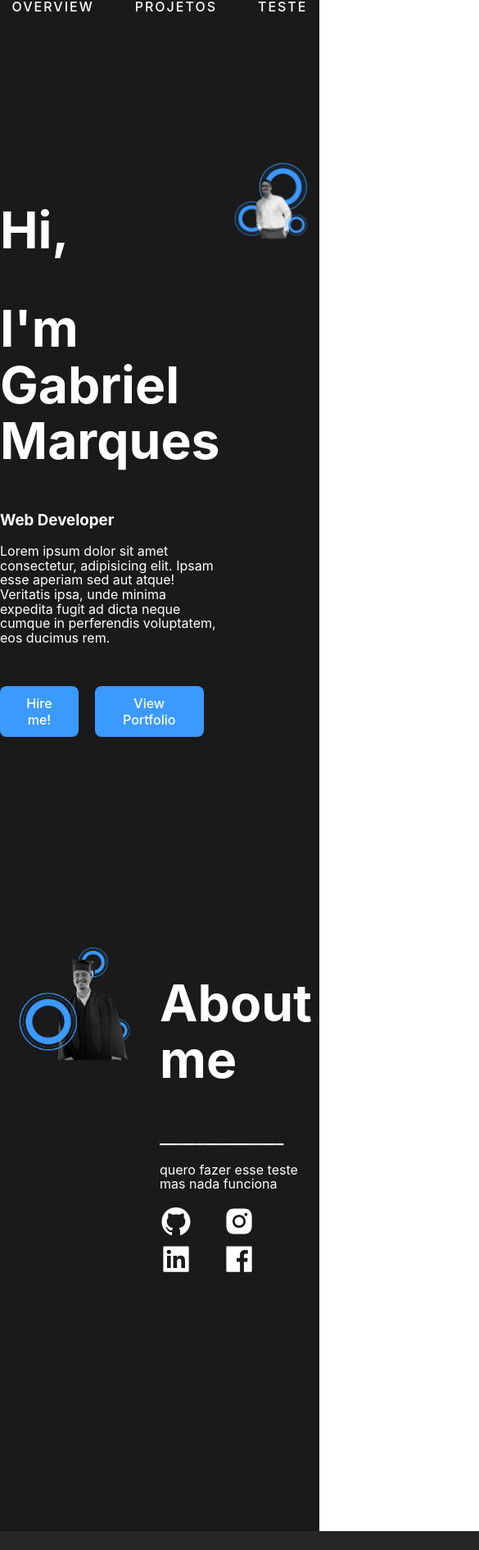
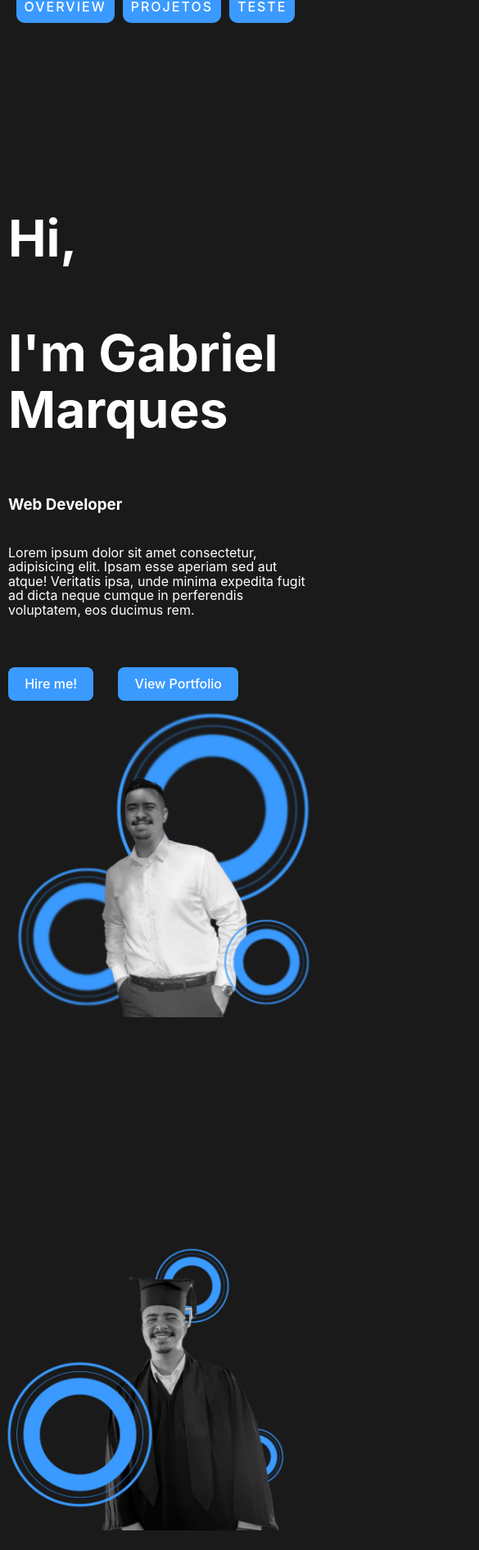
Before and after one commit to GabrielCostaMarques/my-portfolio, a React (Vite) app: page / in a window 390 px wide. Shown: the part 45-1936 px from the top of the page at 82% size, 585 px wide, since content can reach past the window. Built offline with nearby package versions, Linux system fonts and the light colour scheme.

Commit message:
responsive layout v1

```diff
--- a/src/components/Body/AboutMe.jsx
+++ b/src/components/Body/AboutMe.jsx
@@ -19,7 +19,6 @@ export default function AboutMe() {
                     <AiFillInstagram className={style.icons} />
                     <AiFillLinkedin className={style.icons} />
                     <AiFillFacebook className={style.icons} />
-
                 </div>
             </div>
 
@@ -27,5 +26,3 @@ export default function AboutMe() {
         </section>
     )
 }
-
-//className={style.ContainerIcons}
--- a/src/components/style/Header.module.css
+++ b/src/components/style/Header.module.css
@@ -12,12 +12,11 @@
       width: 100%;
       text-align: center;
       display: inline-block;
-
       cursor: pointer;
 }
 
 .headerContent nav a{
-    margin-right: 50px;
+    margin-right: 10px;
     color: var(---global-font-color);
     font-weight: 500;
     letter-spacing: 2px;
@@ -45,3 +44,17 @@
   a:hover::after {
     transform: scaleX(1);
   }
+
+  @media(max-width:768px){
+
+    .headerContent{
+      width: 100%;
+
+
+      nav a{
+        background-color: var(---global-element-color);
+        padding: 10px;
+        border-radius: 10px;
+      }
+    }
+  }
--- a/src/components/style/MainBody.module.css
+++ b/src/components/style/MainBody.module.css
@@ -2,7 +2,6 @@
     display: flex;
     align-items: flex-start;
     justify-content: space-between;
-
 }
 
 .MainBodyContent_left,.MainBodyContent_right{
@@ -74,16 +73,22 @@
         display: block;
     }
 
+    .BodyMain{
+      display: block;
+    }
+
     .MainBodyContent_left,.MainBodyContent_right{
         width: 100%;
-    }
-    .MainBodyContent_left{
-        padding: 0;
+        padding: 0px;
     }
 
     .MainBodyContent_right img{
-        width: 80%;
+        width: 100%;
         height: 80%;
         animation: slideInUp 2s forwards;
     }
+
+    .MainBodyContent_left button, .MainBodyContent_right button{
+      margin-left: 10px;
+    }
   }
--- a/src/components/style/MyProfile.module.css
+++ b/src/components/style/MyProfile.module.css
@@ -26,8 +26,9 @@
 
 .TagProject{
 
-    color: var(---global-font-color);
-    background-color: var(---global-element-color);
+    color: var(---global-element-color);
+    border: 1px solid var(---global-element-color);
+    background-color: transparent;
     padding: 5px 10px;
     border-radius: 13px;
 
@@ -65,3 +66,34 @@
         width: 80%;
     }
 }
+
+
+@media (max-width:768px) {
+    .ProjectsBlocks{
+        width: 80vw;
+        display: block;
+    }
+
+    .BoxTags{
+        display: flex;
+        flex-direction: column;
+        justify-content: center;
+        max-height: 92px;
+        align-items: center;
+        gap: 26px;
+    }
+
+    .BoxIcon{
+        justify-content: center;
+        display: flex;
+    }
+
+    .Info{
+        flex-direction: column;
+
+
+        p{
+            text-align: center;
+        }
+    }
+}
--- a/src/index.css
+++ b/src/index.css
@@ -12,6 +12,13 @@
 
 body{
   margin: 0 !important;
+  max-width: 768px;
+  overflow-x: hidden !important;
+  background-color: var(---global-body-color);
+  display: flex;
+  justify-content: center;
+  flex-direction: column
+
 }
 
 /* .darkMode{
@@ -21,6 +28,8 @@ body{
 
 section{
   padding-top: 15em;
+  display: flex;
+  align-items: center;
   margin: 0;
   background-color: var(---global-body-color)
 }
@@ -55,3 +64,9 @@ button:hover{
   color: var(---global-element-color);
   transition: 0.2s;
 }
+
+@media (max-width:768px) {
+  h1,h2,h3,h4,h5,p,a {
+    padding: 10px;
+  }
+}
```
